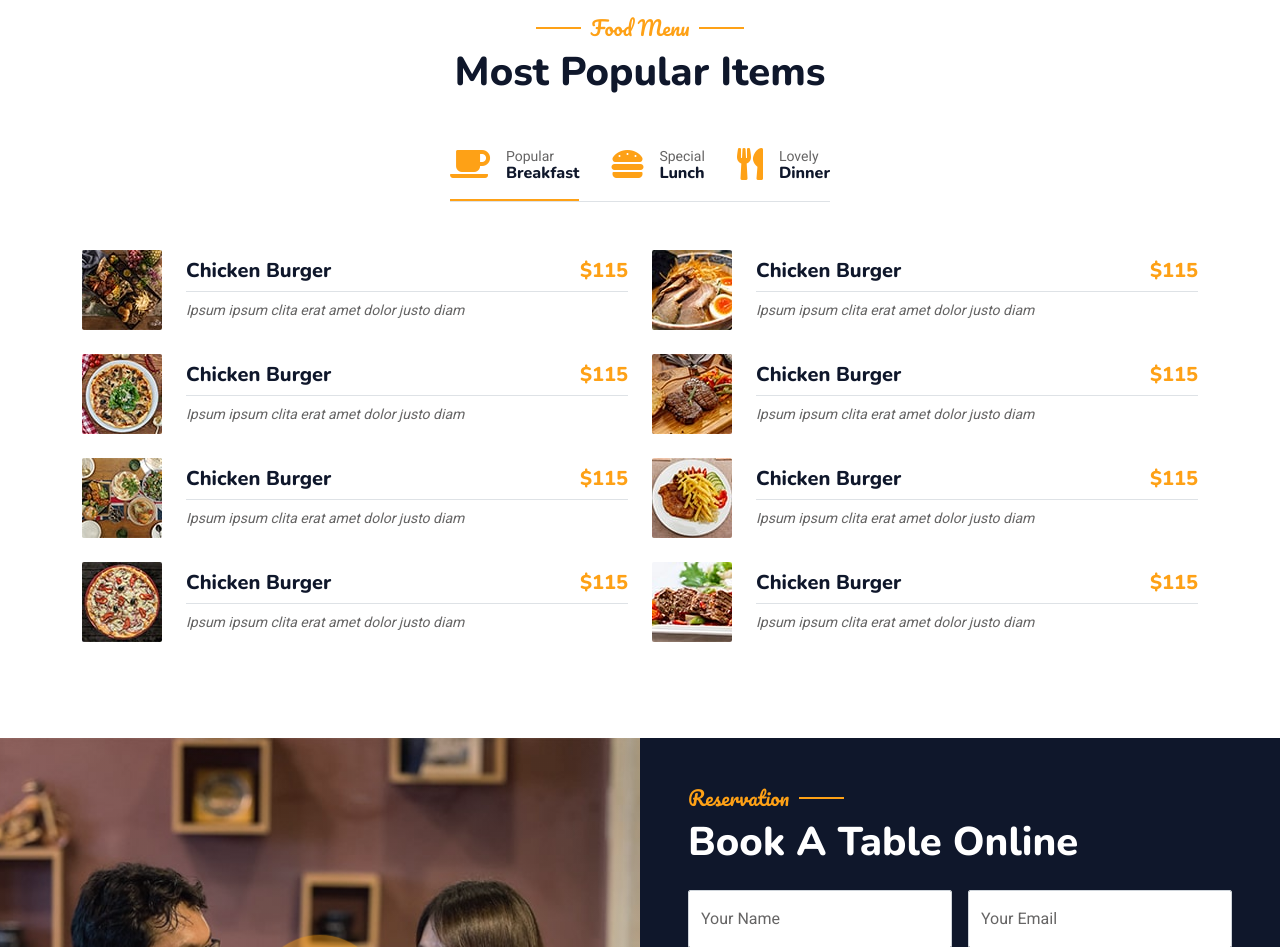
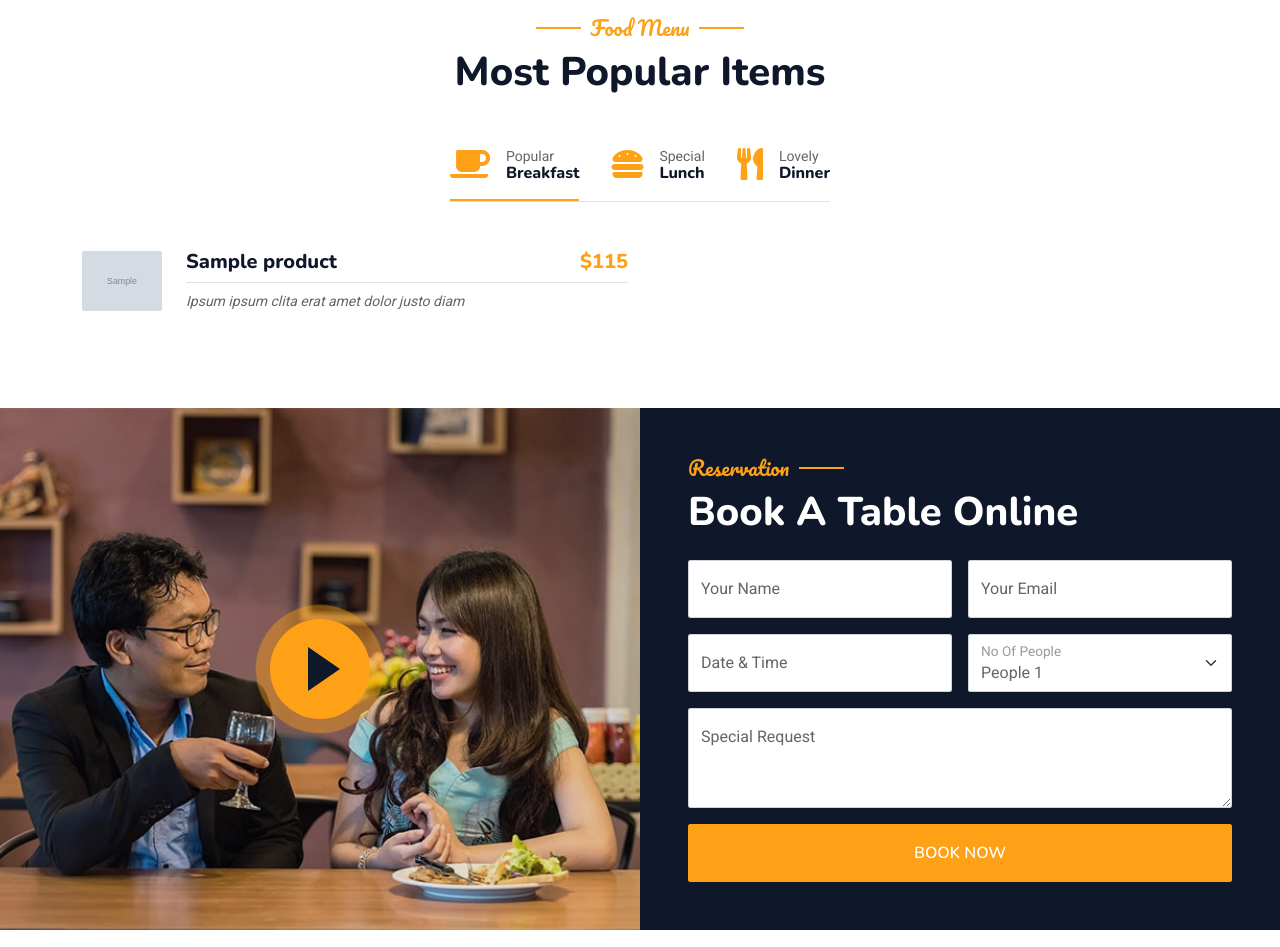
Before and after one commit to Projects-002/Restaurant_Billing, a PHP site: page / in a window 1280 px wide. Shown: the part 1908-2855 px from the top of the page. Run offline with PHP 8.4, Linux system fonts and the light colour scheme; tables that the repository leaves empty hold one stand-in row (values such as "Sample post"); grey boxes marked "Sample" are stand-in pictures; some libraries are stand-ins or nearby versions.

Commit message:
meals added

```diff
--- a/index.php
+++ b/index.php
@@ -1,9 +1,21 @@
+<?php
+
+include('database/db.php');
+
+
+
+?>
+
+
+
+
+
 <!DOCTYPE html>
 <html lang="en">
 
 <head>
     <meta charset="utf-8">
-    <title>Restoran - Bootstrap Restaurant Template</title>
+    <title>Restaurant Billing System</title>
     <meta content="width=device-width, initial-scale=1.0" name="viewport">
     <meta content="" name="keywords">
     <meta content="" name="description">
@@ -35,11 +47,11 @@
 <body>
     <div class="container-fluid bg-white p-0">
         <!-- Spinner Start -->
-        <div id="spinner" class="show bg-white position-fixed translate-middle w-100 vh-100 top-50 start-50 d-flex align-items-center justify-content-center">
+        <!-- <div id="spinner" class="show bg-white position-fixed translate-middle w-100 vh-100 top-50 start-50 d-flex align-items-center justify-content-center">
             <div class="spinner-border text-primary" style="width: 3rem; height: 3rem;" role="status">
                 <span class="sr-only">Loading...</span>
             </div>
-        </div>
+        </div> -->
         <!-- Spinner End -->
 
 
@@ -197,6 +209,7 @@
                     <h5 class="section-title ff-secondary text-center text-primary fw-normal">Food Menu</h5>
                     <h1 class="mb-5">Most Popular Items</h1>
                 </div>
+
                 <div class="tab-class text-center wow fadeInUp" data-wow-delay="0.1s">
                     <ul class="nav nav-pills d-inline-flex justify-content-center border-bottom mb-5">
                         <li class="nav-item">
@@ -227,105 +240,46 @@
                             </a>
                         </li>
                     </ul>
+
+
                     <div class="tab-content">
                         <div id="tab-1" class="tab-pane fade show p-0 active">
                             <div class="row g-4">
+
+
+
+                            <?php
+
+
+                            $getp = "SELECT * FROM products limit 8";
+                            $result = mysqli_query($conn,$getp);
+
+                            while($row = mysqli_fetch_assoc($result)){
+
+
+                            $image = $row['P_Image'];
+                            $p_name = $row['P_Name'];
+
+
+                            echo'
                                 <div class="col-lg-6">
                                     <div class="d-flex align-items-center">
-                                        <img class="flex-shrink-0 img-fluid rounded" src="img/menu-1.jpg" alt="" style="width: 80px;">
+                                        <img class="flex-shrink-0 img-fluid rounded" src="'.$image.'" alt="" style="width: 80px;">
                                         <div class="w-100 d-flex flex-column text-start ps-4">
                                             <h5 class="d-flex justify-content-between border-bottom pb-2">
-                                                <span>Chicken Burger</span>
+                                                <span>'.$p_name.'</span>
                                                 <span class="text-primary">$115</span>
                                             </h5>
                                             <small class="fst-italic">Ipsum ipsum clita erat amet dolor justo diam</small>
                                         </div>
                                     </div>
                                 </div>
-                                <div class="col-lg-6">
-                                    <div class="d-flex align-items-center">
-                                        <img class="flex-shrink-0 img-fluid rounded" src="img/menu-2.jpg" alt="" style="width: 80px;">
-                                        <div class="w-100 d-flex flex-column text-start ps-4">
-                                            <h5 class="d-flex justify-content-between border-bottom pb-2">
-                                                <span>Chicken Burger</span>
-                                                <span class="text-primary">$115</span>
-                                            </h5>
-                                            <small class="fst-italic">Ipsum ipsum clita erat amet dolor justo diam</small>
-                                        </div>
-                                    </div>
-                                </div>
-                                <div class="col-lg-6">
-                                    <div class="d-flex align-items-center">
-                                        <img class="flex-shrink-0 img-fluid rounded" src="img/menu-3.jpg" alt="" style="width: 80px;">
-                                        <div class="w-100 d-flex flex-column text-start ps-4">
-                                            <h5 class="d-flex justify-content-between border-bottom pb-2">
-                                                <span>Chicken Burger</span>
-                                                <span class="text-primary">$115</span>
-                                            </h5>
-                                            <small class="fst-italic">Ipsum ipsum clita erat amet dolor justo diam</small>
-                                        </div>
-                                    </div>
-                                </div>
-                                <div class="col-lg-6">
-                                    <div class="d-flex align-items-center">
-                                        <img class="flex-shrink-0 img-fluid rounded" src="img/menu-4.jpg" alt="" style="width: 80px;">
-                                        <div class="w-100 d-flex flex-column text-start ps-4">
-                                            <h5 class="d-flex justify-content-between border-bottom pb-2">
-                                                <span>Chicken Burger</span>
-                                                <span class="text-primary">$115</span>
-                                            </h5>
-                                            <small class="fst-italic">Ipsum ipsum clita erat amet dolor justo diam</small>
-                                        </div>
-                                    </div>
-                                </div>
-                                <div class="col-lg-6">
-                                    <div class="d-flex align-items-center">
-                                        <img class="flex-shrink-0 img-fluid rounded" src="img/menu-5.jpg" alt="" style="width: 80px;">
-                                        <div class="w-100 d-flex flex-column text-start ps-4">
-                                            <h5 class="d-flex justify-content-between border-bottom pb-2">
-                                                <span>Chicken Burger</span>
-                                                <span class="text-primary">$115</span>
-                                            </h5>
-                                            <small class="fst-italic">Ipsum ipsum clita erat amet dolor justo diam</small>
-                                        </div>
-                                    </div>
-                                </div>
-                                <div class="col-lg-6">
-                                    <div class="d-flex align-items-center">
-                                        <img class="flex-shrink-0 img-fluid rounded" src="img/menu-6.jpg" alt="" style="width: 80px;">
-                                        <div class="w-100 d-flex flex-column text-start ps-4">
-                                            <h5 class="d-flex justify-content-between border-bottom pb-2">
-                                                <span>Chicken Burger</span>
-                                                <span class="text-primary">$115</span>
-                                            </h5>
-                                            <small class="fst-italic">Ipsum ipsum clita erat amet dolor justo diam</small>
-                                        </div>
-                                    </div>
-                                </div>
-                                <div class="col-lg-6">
-                                    <div class="d-flex align-items-center">
-                                        <img class="flex-shrink-0 img-fluid rounded" src="img/menu-7.jpg" alt="" style="width: 80px;">
-                                        <div class="w-100 d-flex flex-column text-start ps-4">
-                                            <h5 class="d-flex justify-content-between border-bottom pb-2">
-                                                <span>Chicken Burger</span>
-                                                <span class="text-primary">$115</span>
-                                            </h5>
-                                            <small class="fst-italic">Ipsum ipsum clita erat amet dolor justo diam</small>
-                                        </div>
-                                    </div>
-                                </div>
-                                <div class="col-lg-6">
-                                    <div class="d-flex align-items-center">
-                                        <img class="flex-shrink-0 img-fluid rounded" src="img/menu-8.jpg" alt="" style="width: 80px;">
-                                        <div class="w-100 d-flex flex-column text-start ps-4">
-                                            <h5 class="d-flex justify-content-between border-bottom pb-2">
-                                                <span>Chicken Burger</span>
-                                                <span class="text-primary">$115</span>
-                                            </h5>
-                                            <small class="fst-italic">Ipsum ipsum clita erat amet dolor justo diam</small>
-                                        </div>
-                                    </div>
-                                </div>
+                            ';
+
+                            }
+
+                            ?>
+
                             </div>
                         </div>
                         <div id="tab-2" class="tab-pane fade show p-0">
```
